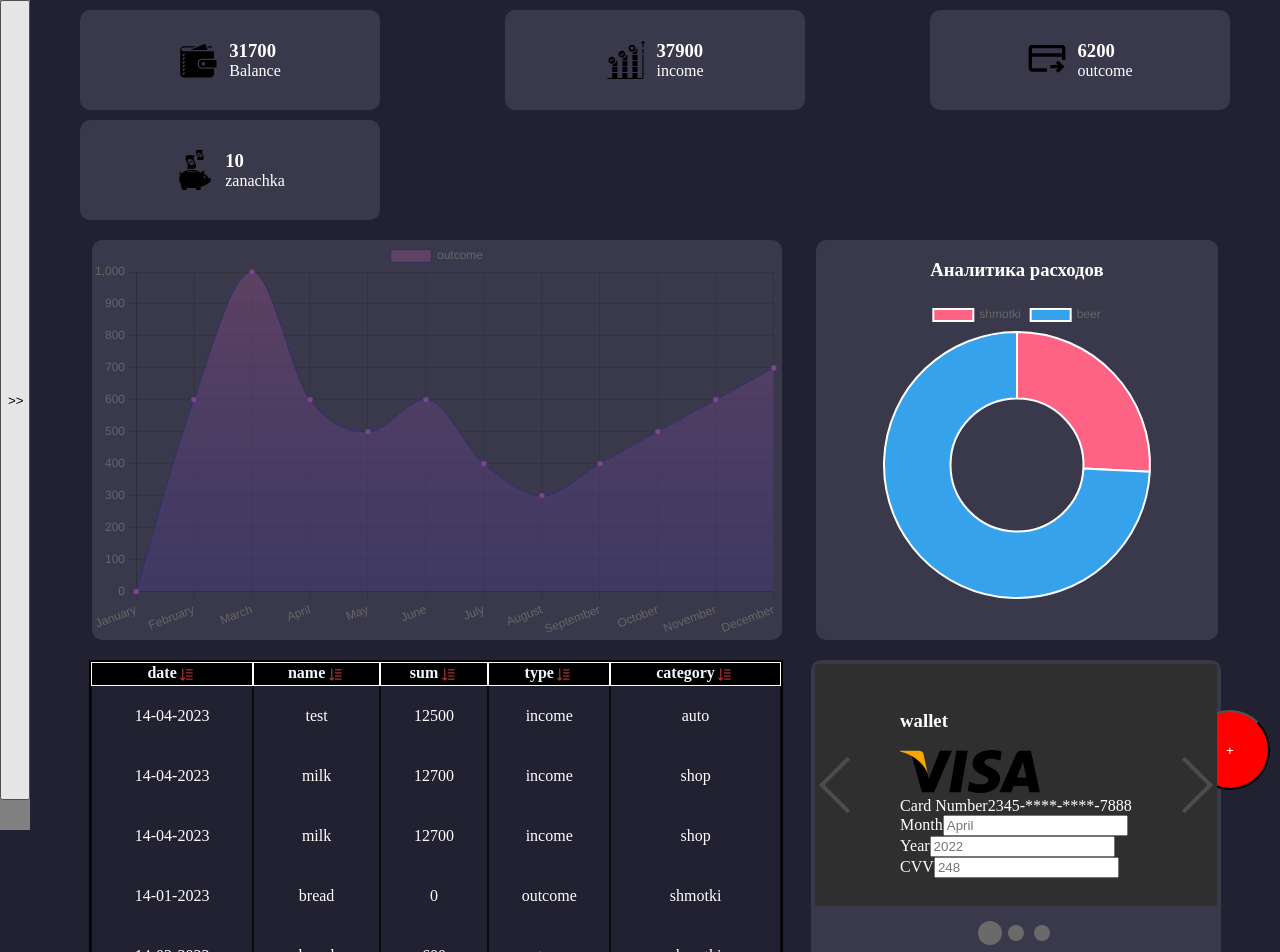
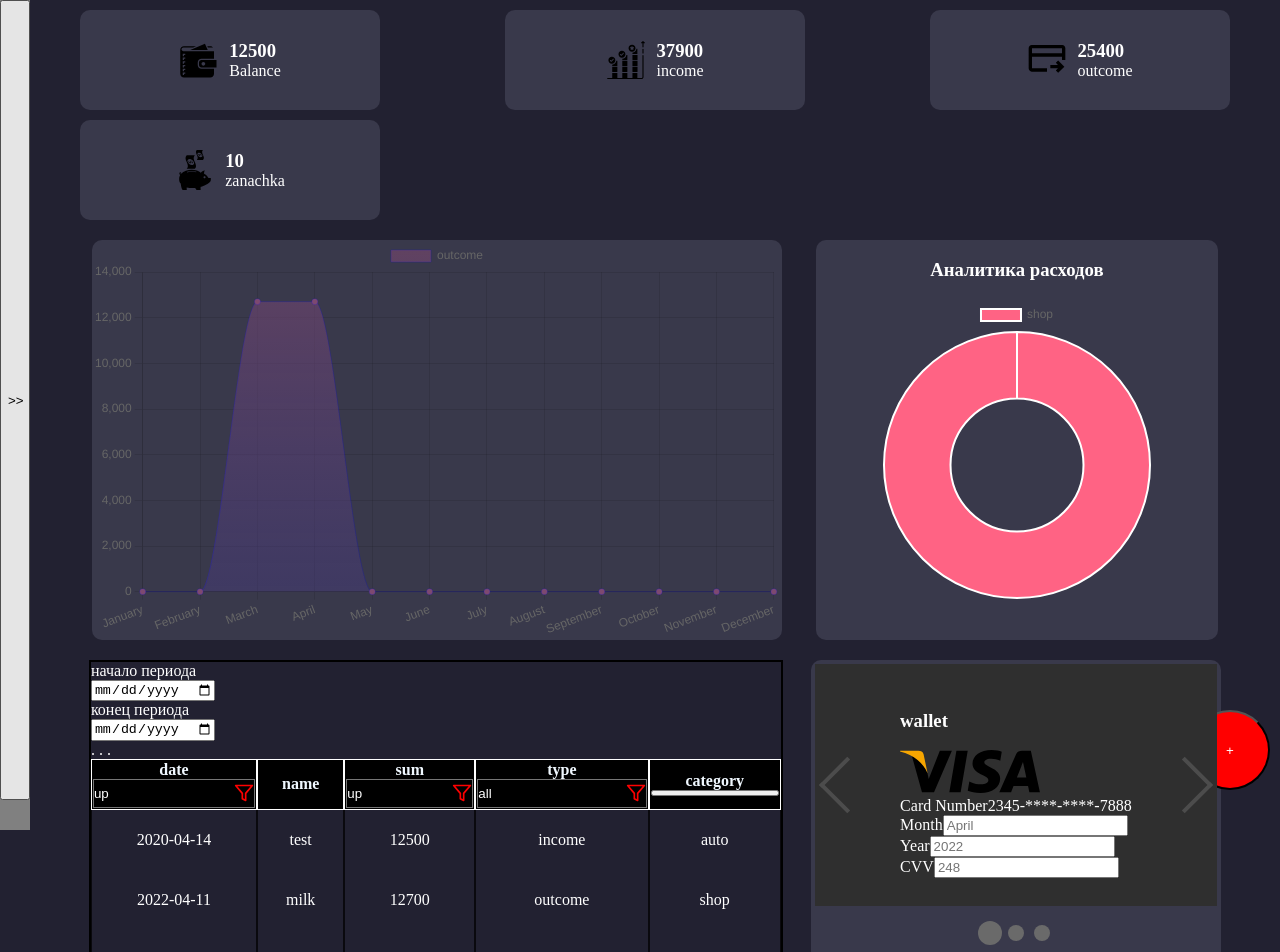
Before and after one commit to shinkar94/myMoney2, a React (Vite) app: page /homepage in a window 1280 px wide. Shown: the top 952 px of the page. Built offline with nearby package versions, Linux system fonts and the light colour scheme.

Commit message:
add new filters in TableOperations.tsx

```diff
--- a/src/Reducer/allStateReducer.ts
+++ b/src/Reducer/allStateReducer.ts
@@ -17,7 +17,7 @@ export type OperationsType =
 const initialState: OperationsType[] = [
     {
         id: v1(),
-        date: "14-04-2023",
+        date: "2020-04-14",
         name: "test",
         value: 12500,
         type: "income",
@@ -26,7 +26,16 @@ const initialState: OperationsType[] = [
     },
     {
         id: v1(),
-        date: "14-04-2023",
+        date: "2022-04-11",
+        name: "milk",
+        value: 12700,
+        type: "outcome",
+        description: "sdfsdf",
+        category: "shop"
+    },
+    {
+        id: v1(),
+        date: "2021-05-14",
         name: "milk",
         value: 12700,
         type: "income",
@@ -35,126 +44,53 @@ const initialState: OperationsType[] = [
     },
     {
         id: v1(),
-        date: "14-04-2023",
+        date: "2020-03-14",
+        name: "milk",
+        value: 12700,
+        type: "outcome",
+        description: "sdfsdf",
+        category: "shop"
+    },
+    {
+        id: v1(),
+        date: "2023-01-14",
         name: "milk",
         value: 12700,
         type: "income",
         description: "sdfsdf",
         category: "shop"
     },
-    {
-        id: v1(),
-        date: "14-01-2023",
-        name: "bread",
-        value: 0,
-        type: "outcome",
-        description: "sdfsdf",
-        category: "shmotki"
-    },
-    {
-        id: v1(),
-        date: "14-02-2023",
-        name: "bread",
-        value: 600,
-        type: "outcome",
-        description: "sdfsdf",
-        category: "shmotki"
-    },
-    {
-        id: v1(),
-        date: "14-03-2023",
-        name: "bread",
-        value: 1000,
-        type: "outcome",
-        description: "sdfsdf",
-        category: "shmotki"
-    },
-    {
-        id: v1(),
-        date: "14-04-2023",
-        name: "ages",
-        value: 600,
-        type: "outcome",
-        description: "sdfsdf",
-        category: "beer"
-    },
-    {
-        id: v1(),
-        date: "14-05-2023",
-        name: "ages",
-        value: 500,
-        type: "outcome",
-        description: "sdfsdf",
-        category: "beer"
-    },
-    {
-        id: v1(),
-        date: "14-06-2023",
-        name: "ages",
-        value: 600,
-        type: "outcome",
-        description: "sdfsdf",
-        category: "beer"
-    },{
-        id: v1(),
-        date: "14-07-2023",
-        name: "ages",
-        value: 400,
-        type: "outcome",
-        description: "sdfsdf",
-        category: "beer"
-    },
-    {
-        id: v1(),
-        date: "14-08-2023",
-        name: "ages",
-        value: 300,
-        type: "outcome",
-        description: "sdfsdf",
-        category: "beer"
-    },
-    {
-        id: v1(),
-        date: "14-09-2023",
-        name: "ages",
-        value: 400,
-        type: "outcome",
-        description: "sdfsdf",
-        category: "beer"
-    },
-    {
-        id: v1(),
-        date: "14-10-2023",
-        name: "ages",
-        value: 500,
-        type: "outcome",
-        description: "sdfsdf",
-        category: "beer"
-    },
-    {
-        id: v1(),
-        date: "14-11-2023",
-        name: "ages",
-        value: 600,
-        type: "outcome",
-        description: "sdfsdf",
-        category: "beer"
-    },
-    {
-        id: v1(),
-        date: "14-12-2023",
-        name: "ages",
-        value: 700,
-        type: "outcome",
-        description: "sdfsdf",
-        category: "beer"
-    },
+
+
 ]
-
+console.log(new Date("2021-05-14").getTime())
 export const allStateReducer = (state: OperationsType[] = initialState, action: ActionType): OperationsType[] => {
     switch (action.type) {
         case "ADD-OPERATION": {
             return [...state, action.newOperation]
+        }
+        case "SORT-DATE": {
+            if (action.payload.value === 'up') {
+                return [...state].sort((a, b) => {
+                    let newA = new Date(a.date)
+                    let newB = new Date(b.date)
+                    return newA.getTime() - newB.getTime()
+                })
+            } else {
+                let copyState = [...state]
+                return copyState.sort((a, b) => {
+                    let newA = new Date(a.date)
+                    let newB = new Date(b.date)
+                    return newB.getTime() - newA.getTime()
+                })
+            }
+        }
+        case "SORT-SUM": {
+             if(action.payload.value === 'up'){
+               return [...state].sort((a, b) => a.value - b.value)
+        }else {
+                 return [...state].sort((a, b) => b.value - a.value)
+             }
         }
         default:
             return state
@@ -162,30 +98,44 @@ export const allStateReducer = (state: OperationsType[] = initialState, action:
 
 }
 
-type ActionType = addOperationAC
+type ActionType = addOperationACType | sortDateACType | sortSumACType
 
-type addOperationAC = ReturnType<typeof addOperationAC>
-// export const addOperationAC = (date:string, name: string, value:number,type: string,description:string,category: string  )=> {
-//     return {
-//         type: 'ADD-OPERATION',
-//         payload: {
-//             newOperation: {
-//                 id: v1(),
-//                 date: date,
-//                 name: name,
-//                 value: value,
-//                 type: type,
-//                 description: description,
-//                 category: category
-//             },
-//         }
-//     }as const
-// }
+type addOperationACType = ReturnType<typeof addOperationAC>
+type sortDateACType = ReturnType<typeof sortDateAC>
+type sortSumACType = ReturnType<typeof sortSumAC>
 
-export const addOperationAC = ( newOperation: OperationsType)=> {
+
+
+export const addOperationAC = (newOperation: OperationsType) => {
     return {
         type: 'ADD-OPERATION',
         newOperation
 
-    }as const
+    } as const
 }
+
+export const sortDateAC = (value: string) => {
+    return {
+        type: 'SORT-DATE',
+        payload: {
+            value
+        }
+    } as const
+}
+export const sortSumAC = (value: string) => {
+    return {
+        type: 'SORT-SUM',
+        payload: {
+            value
+        }
+    } as const
+}
+
+// export const filterTypeAC = (value: string) => {
+// return{
+//     type: 'FILTER-TYPE',
+//     payload: {
+//         value
+//     }
+// }as const
+// }
--- a/src/component/Content/HomePage/HomeContent/TableOperations/TableOperations.tsx
+++ b/src/component/Content/HomePage/HomeContent/TableOperations/TableOperations.tsx
@@ -1,42 +1,109 @@
-import React from 'react';
+import React, {ChangeEvent, useState} from 'react';
 import {useAppSelector} from "../../../../../Hok/useAppSelector";
 import styled from "styled-components";
-import filterDown from "../../../../../img/filterDown.svg"
-import filterUp from "../../../../../img/filterUp.svg"
+import filter from "../../../../../img/filter.svg"
+import {useDispatch} from "react-redux";
+import {sortDateAC, sortSumAC} from "../../../../../Reducer/allStateReducer";
 
 export const TableOperations = () => {
     const state = useAppSelector(state => state.allState)
+    const dispatch = useDispatch()
+
+    const [filterType, setFilterType] = useState<string>('')
+    const [tableMenu, setTableMenu] = useState<boolean>(true)
+    const [dateRange, setDateRange] = useState({
+        firstDate: '',
+        secondDate: ''
+    })
+
+    const FilterDate = (e: ChangeEvent<HTMLSelectElement>) => {
+        dispatch(sortDateAC(e.currentTarget.value))
+    }
+    const FilterSum = (e: ChangeEvent<HTMLSelectElement>) => {
+        dispatch(sortSumAC(e.currentTarget.value))
+    }
+
+    const OnChangeTypeHandler = (e: ChangeEvent<HTMLSelectElement>) => {
+        setFilterType(e.currentTarget.value)
+    }
+
+// Реализация фильтрации операций по инкоме и откоме
+    const FilteredState = () => {
+        return (filterType === 'income')
+            ? state.filter(el => el.type === 'income')
+            : (filterType === 'outcome')
+                ? state.filter(el => el.type === 'outcome')
+                : state
+    }
+    // вызов этой функции
+    let filteredForRender = FilteredState()
+
+    // реализация фильтрации операции по диапазону дат
+    const FilteredDate = () => {
+        let aDate = new Date(dateRange.firstDate).getTime()
+        let bDate = new Date(dateRange.secondDate).getTime()
+        return dateRange.secondDate && dateRange.firstDate
+
+            ? filteredForRender.filter(el => {
+                    return (
+                        new Date(el.date).getTime() >= aDate && new Date(el.date).getTime() <= bDate
+                    )
+                }
+            )
+            : filteredForRender
+    }
+
+
     return (
         <TableWrapper>
+            {tableMenu
+                ? <div>
+                    <div>начало периода</div>
+                    <input type="date"
+                           onChange={(e) => setDateRange({...dateRange, firstDate: e.currentTarget.value})}/>
+                    <div>конец периода</div>
+                    <input type="date"
+                           onChange={(e) => setDateRange({...dateRange, secondDate: e.currentTarget.value})}/>
+                    <div onClick={() => setTableMenu(!tableMenu)}> . . .</div>
+                </div>
+                :
+                <div>Название таблицы
+                    <div onClick={() => setTableMenu(!tableMenu)}>...</div></div>}
             <Table>
                 <thead>
                 <tr>
                     <th>
                         <div>
                             date
-                            <button>
-                            </button>
+
+                            <select onChange={FilterDate}>
+                                <option value={"up"}>up</option>
+                                <option value={"down"}>down</option>
+                            </select>
                         </div>
                     </th>
                     <th>
                         <div>
                             name
-                            <button>
-                            </button>
                         </div>
                     </th>
                     <th>
                         <div>
                             sum
-                            <button>
-                            </button>
+                            <select onChange={FilterSum}>
+                                <option value={"up"}>up</option>
+                                <option value={"down"}>down</option>
+                            </select>
                         </div>
                     </th>
                     <th>
                         <div>
                             type
-                            <button>
-                            </button>
+                            <select onChange={OnChangeTypeHandler}>
+                                <option value={"all"}>all</option>
+                                <option value={"income"}>income</option>
+                                <option value={"outcome"}>outcome</option>
+                            </select>
                         </div>
                     </th>
                     <th>
@@ -46,10 +113,11 @@ export const TableOperations = () => {
                             </button>
                         </div>
                     </th>
+
                 </tr>
                 </thead>
                 <tbody>
-                {state.map(item => {
+                {FilteredDate().map(item => {
                     return (
                         <tr key={item.id}>
                             <td>{item.date}</td>
@@ -77,10 +145,10 @@ const Table = styled.table`
   width: 100%;
   border-collapse: separate;
   border-spacing: 0;
-
   text-align: center;
 
   & thead {
+
     position: sticky;
     top: 0;
     background: black;
@@ -92,16 +160,24 @@ const Table = styled.table`
       & div {
         display: flex;
         justify-content: center;
+        flex-direction: column;
 
-        & button {
-          background-image: url(${filterDown});
+        & select {
+            // background-image: url(${filter});
+          // background-repeat: no-repeat;
+          // background-position: center;
+          // background-size: 15px;
+          // background-color: transparent;
+          // border: none;
+          // cursor: pointer;
+          appearance: none;
+          background-color: black;
+          color: white;
+          background-image: url(${filter});
+          background-size: 20px;
           background-repeat: no-repeat;
-          background-position: center;
-          background-size: 15px;
-          background-color: transparent;
-          border: none;
-          padding: 10px 10px;
-          cursor: pointer;
+          background-position: right;
+          padding: 6px 24px 6px 0;
         }
       }
 
```
Also changed, not shown: src/img/filter.svg (added).
